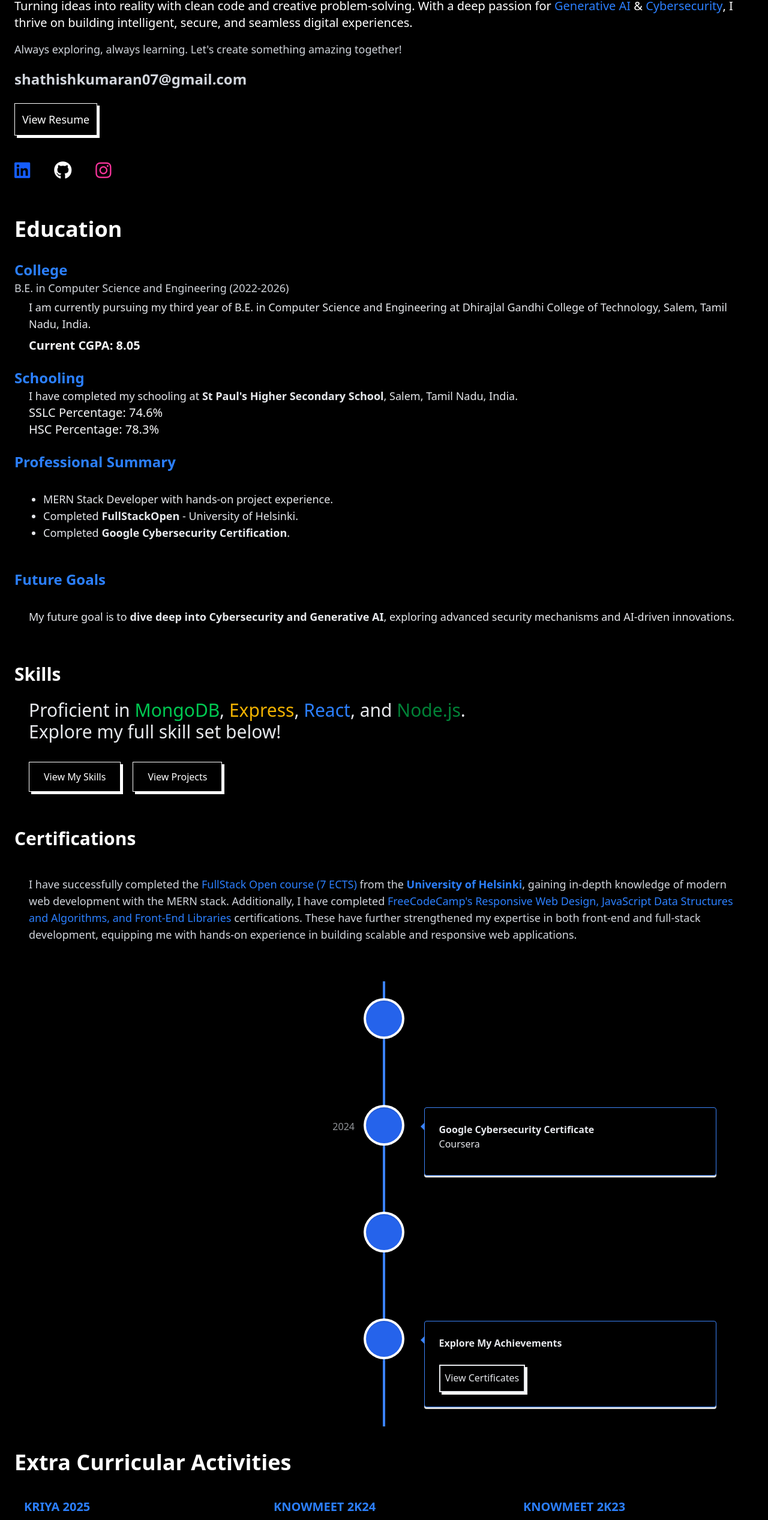
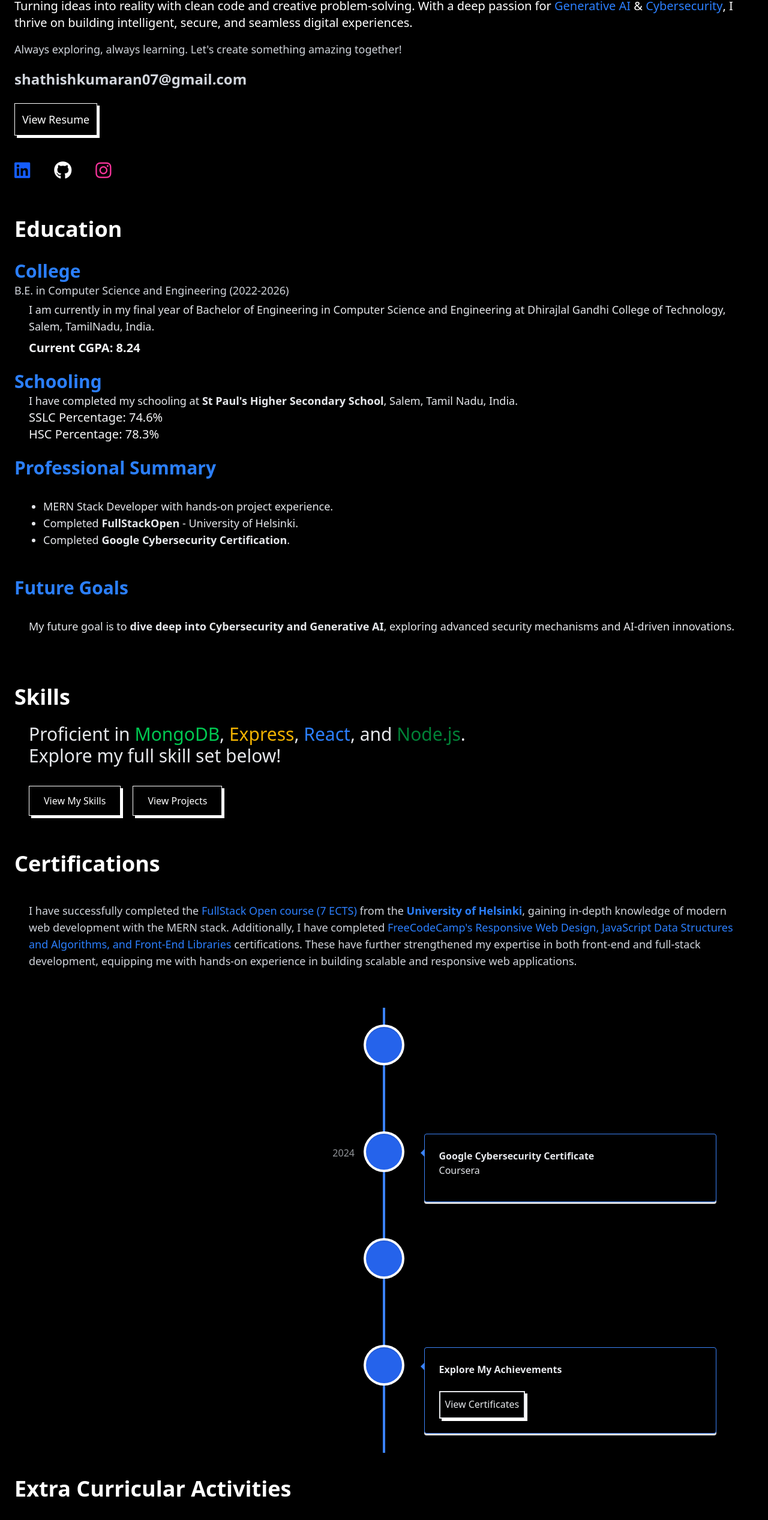
Before and after one commit to Shathish2004/Shathish-Portfolio, a React (Vite) app: page /#/about in a window 1280 px wide. Shown: the part 224-2758 px from the top of the page at 60% size. Built offline with nearby package versions, Linux system fonts and the light colour scheme.

Commit message:
Updated the About section data

```diff
--- a/src/components/About.jsx
+++ b/src/components/About.jsx
@@ -72,29 +72,26 @@ const About = () => {
       </div>
 
 
-      <div className="text-center md:text-left my-10 ">
+      <div className="text-center md:text-left my-15 ">
         <h1 className="text-4xl font-bold  inline-block pb-2">
           Education
         </h1>
 
         {/* College Section */}
         <div className="mt-6 ">
-          <h1 className="text-2xl font-bold text-blue-600 dark:text-blue-500">College</h1>
+          <h1 className="text-3xl font-bold text-blue-600 dark:text-blue-500">College</h1>
           <p className="text-gray-700 dark:text-gray-300 text-lg">
             B.E. in Computer Science and Engineering (2022-2026)
           </p>
           <p className="text-gray-800 dark:text-gray-200 font-medium text-lg mt-1 md:pl-6">
-            {Date.now() > new Date("2026-06-01")
-              ? "I have completed my B.E. in Computer Science and Engineering at Dhirajlal Gandhi College of Technology, Salem, Tamil Nadu, India."
-              : `I am currently pursuing my ${Date.now() > new Date("2025-06-01") ? "fourth" : "third"
-              } year of B.E. in Computer Science and Engineering at Dhirajlal Gandhi College of Technology, Salem, Tamil Nadu, India.`}
+            I am currently in my final year of Bachelor of Engineering in Computer Science and Engineering at Dhirajlal Gandhi College of Technology, Salem, TamilNadu, India.
           </p>
-          <p className="text-blue-500 dark:text-gray-100 font-semibold text-xl mt-2 md:pl-6">Current CGPA: 8.05</p>
+          <p className="text-blue-500 dark:text-gray-100 font-semibold text-xl mt-2 md:pl-6">Current CGPA: 8.24</p>
         </div>
 
         {/* Schooling Section */}
         <div className="mt-6">
-          <h1 className="text-2xl font-bold text-blue-600 dark:text-blue-500">Schooling</h1>
+          <h1 className="text-3xl font-bold text-blue-600 dark:text-blue-500">Schooling</h1>
           <p className="text-gray-700 dark:text-gray-200 text-lg md:pl-6">
             I have completed my schooling at <span className="font-semibold">St Paul&apos;s Higher Secondary School</span>, Salem, Tamil Nadu, India.
           </p>
@@ -104,7 +101,7 @@ const About = () => {
 
         {/* Professional Summary */}
         <div className="mt-6 ">
-          <h1 className="text-2xl font-bold text-blue-600 dark:text-blue-500">Professional Summary</h1>
+          <h1 className="text-3xl font-bold text-blue-600 dark:text-blue-500">Professional Summary</h1>
           <ul className="list-disc text-lg ml-6 mt-2 text-gray-700 dark:text-gray-200 md:p-6">
             <li>MERN Stack Developer with hands-on project experience.</li>
             <li>
@@ -118,7 +115,7 @@ const About = () => {
 
         {/* Future Goals */}
         <div className="mt-6 ">
-          <h1 className="text-2xl font-bold text-blue-600 dark:text-blue-500">Future Goals</h1>
+          <h1 className="text-3xl font-bold text-blue-600 dark:text-blue-500">Future Goals</h1>
           <p className="text-gray-700 dark:text-gray-200 text-lg mt-2 md:p-6">
             My future goal is to <span className="font-semibold">dive deep into Cybersecurity and Generative AI</span>, exploring advanced security mechanisms and AI-driven innovations.
           </p>
@@ -132,7 +129,7 @@ const About = () => {
 
       {/* Skills Section */}
       <div className="text-center md:text-left">
-        <h1 className="text-3xl font-bold pb-6">Skills</h1>
+        <h1 className="text-4xl font-bold pb-6">Skills</h1>
         <h1 className="text-2xl sm:text-3xl text-gray-600 dark:text-gray-200 md:pl-6">
           Proficient in
           <span className="text-green-500"> MongoDB</span>,
@@ -158,7 +155,7 @@ const About = () => {
 
       {/* Experience & Certifications */}
       <div className="mt-15 text-center md:text-left">
-        <h1 className="mb-5 text-3xl  font-bold">Certifications</h1>
+        <h1 className="mb-5 text-4xl  font-bold">Certifications</h1>
         <p className="mb-10 text-lg text-gray-600 dark:text-gray-300 md:p-6">
           I have successfully completed the <span className="text-blue-600 dark:text-blue-500 font-medium">FullStack Open course (7 ECTS)</span> from the
           <span className="font-semibold text-blue-600 dark:text-blue-500"> University of Helsinki</span>, gaining in-depth knowledge of modern web development with the
@@ -180,36 +177,36 @@ const About = () => {
 
         <div className="mt-4 grid grid-cols-1 md:grid-cols-3 gap-4">
           <div className="p-4 ">
-            <h2 className="text-xl font-bold text-blue-600 dark:text-blue-500">KRIYA 2025</h2>
+            <h2 className="text-2xl font-bold text-blue-600 dark:text-blue-500">KRIYA 2025</h2>
             <p className="text-gray-700 dark:text-gray-200 mt-1">Attended a workshop on AI-Driven Resilient Cybersecurity at PSG College of Technology.
             </p>
           </div>
 
           <div className="p-4 ">
-            <h2 className="text-xl font-bold text-blue-600 dark:text-blue-500">KNOWMEET 2K24</h2>
+            <h2 className="text-2xl font-bold text-blue-600 dark:text-blue-500">KNOWMEET 2K24</h2>
             <p className="text-gray-700 dark:text-gray-200 mt-1">Attended a workshop on AWS Cloud at Knowledge Institute of Technology.
             </p>
           </div>
           <div className="p-4 ">
-            <h2 className="text-xl font-bold text-blue-600 dark:text-blue-500">KNOWMEET 2K23</h2>
+            <h2 className="text-2xl font-bold text-blue-600 dark:text-blue-500">KNOWMEET 2K23</h2>
             <p className="text-gray-700 dark:text-gray-200 mt-1">Secured 3rd place in the 2023 Incognito Tech Challenge at Knowledge Institute of Technology, which featured two rounds: Canva design in the first round and programming in the second round.
             </p>
           </div>
 
           <div className="p-4 ">
-            <h2 className="text-xl font-bold text-blue-600 dark:text-blue-500">SAMHITA&apos;24</h2>
+            <h2 className="text-2xl font-bold text-blue-600 dark:text-blue-500">SAMHITA&apos;24</h2>
             <p className="text-gray-700 dark:text-gray-200 mt-1">Attended a workshop on Deep Learning with Quantum Computing at Madras Institute of Technology.
             </p>
           </div>
 
           <div className="p-4 ">
-            <h2 className="text-xl font-bold text-blue-600 dark:text-blue-500">GENIO 2K23</h2>
+            <h2 className="text-2xl font-bold text-blue-600 dark:text-blue-500">GENIO 2K23</h2>
             <p className="text-gray-700 dark:text-gray-200 mt-1">Participated in a symposium at Anna University Regional Campus, Coimbatore, engaging in various technical and non-technical events.
             </p>
           </div>
 
           <div className="p-4 ">
-            <h2 className="text-xl font-bold text-blue-600 dark:text-blue-500">TIETSYMPO 2K23</h2>
+            <h2 className="text-2xl font-bold text-blue-600 dark:text-blue-500">TIETSYMPO 2K23</h2>
             <p className="text-gray-700 dark:text-gray-200 mt-1">Secured 1st place in the 2023 Paper Presentation at Tagore Institute of Engineering and Technology for presenting a paper on Intelligent Automation.
             </p>
           </div>
@@ -228,19 +225,19 @@ const About = () => {
         <div className="mt-4 grid grid-cols-1 md:grid-cols-3 gap-4">
           {/* Hobby Card - Music */}
           <div className="p-4 ">
-            <h2 className="text-xl font-bold text-blue-600 dark:text-blue-500"> Listening to Music</h2>
+            <h2 className="text-2xl font-bold text-blue-600 dark:text-blue-500"> Listening to Music</h2>
             <p className="text-gray-700 dark:text-gray-200 mt-1">I enjoy exploring different genres and discovering new artists.</p>
           </div>
 
           {/* Hobby Card - Movies */}
           <div className="p-4 ">
-            <h2 className="text-xl font-bold text-blue-600 dark:text-blue-500"> Watching Movies</h2>
+            <h2 className="text-2xl font-bold text-blue-600 dark:text-blue-500"> Watching Movies</h2>
             <p className="text-gray-700 dark:text-gray-200 mt-1">I love watching sci-fi, thrillers, and classic movies.</p>
           </div>
 
           {/* Hobby Card - Cooking */}
           <div className="p-4 ">
-            <h2 className="text-xl font-bold text-blue-600 dark:text-blue-500"> Cooking</h2>
+            <h2 className="text-2xl font-bold text-blue-600 dark:text-blue-500"> Cooking</h2>
             <p className="text-gray-700 dark:text-gray-200 mt-1">Experimenting with new recipes and flavors is something I truly enjoy.</p>
           </div>
         </div>
--- a/src/components/ProjectsCard.jsx
+++ b/src/components/ProjectsCard.jsx
@@ -29,11 +29,13 @@ const ProjectCard = ({ project, index }) => {
                 <p className="mt-2">{project.description}</p>
 
                 <div className="mt-4 flex flex-wrap justify-center gap-4">
-                    <a href={project.link} target="_blank" rel="noopener noreferrer">
-                        <button className="border py-2 px-4 cursor-pointer button-shadow hover:bg-blue-600 hover:text-white">
-                            View Project
-                        </button>
-                    </a>
+                    {project.link && (
+                        <a href={project.link} target="_blank" rel="noopener noreferrer">
+                            <button className="border py-2 px-4 cursor-pointer button-shadow hover:bg-blue-600 hover:text-white">
+                                View Project
+                            </button>
+                        </a>
+                    )}
                     <a href={project.sourceCode} target="_blank" rel="noopener noreferrer">
                         <button className="border py-2 px-4 cursor-pointer button-shadow hover:bg-blue-600 hover:text-white">
                             Source Code
--- a/src/data/projectsData.js
+++ b/src/data/projectsData.js
@@ -4,7 +4,6 @@ const projectsData = [
     projects: [
       {
         title: "IMDB Clone Project",
-        link: "https://imdb-clone.up.railway.app/",
         video:
           "https://res.cloudinary.com/dylmrhy5h/video/upload/v1740552320/IMDB-Clone_acq37h.mp4",
         sourceCode:
@@ -14,7 +13,6 @@ const projectsData = [
       },
       {
         title: "Weather App",
-        link: "https://shathish-07.github.io/weatherapp-frontend/",
         video:
           "https://res.cloudinary.com/dylmrhy5h/video/upload/v1746963004/dk19jnbrednnhbebtuhy.mp4",
         sourceCode: "https://github.com/SHATHISH-07/Weather-app",
@@ -28,7 +26,6 @@ const projectsData = [
     projects: [
       {
         title: "IMDB Clone Backend",
-        link: "https://imdb-backend-rore.onrender.com/",
         video:
           "https://res.cloudinary.com/dylmrhy5h/video/upload/v1740552241/IMDB-Clone-Backend_wwxoai.mp4",
         sourceCode:
@@ -38,7 +35,6 @@ const projectsData = [
       },
       {
         title: "Notes Backend",
-        link: "https://notes-backend-rblb.onrender.com",
         video:
           "https://res.cloudinary.com/dylmrhy5h/video/upload/v1740551674/NotesBackend_ymw9qo.mp4",
         sourceCode: "https://github.com/SHATHISH-07/notes-backend",
@@ -47,7 +43,6 @@ const projectsData = [
       },
       {
         title: "Weatherapp Backend",
-        link: "https://weatherapp-backend-pdmu.onrender.com/",
         video:
           "https://res.cloudinary.com/dylmrhy5h/video/upload/v1746963005/enxtj4lrgiajuevd4gjq.mp4",
         description:
```
